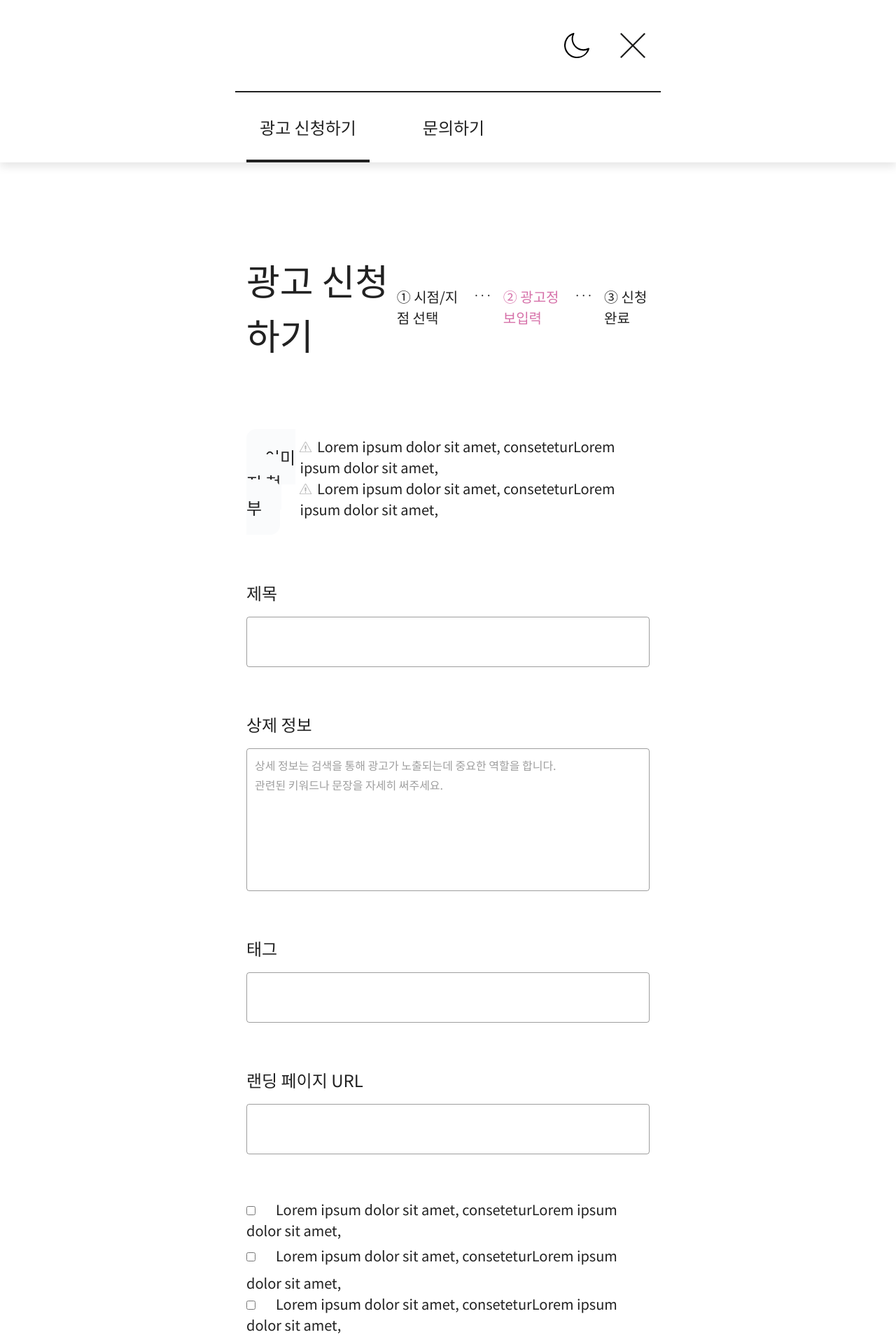
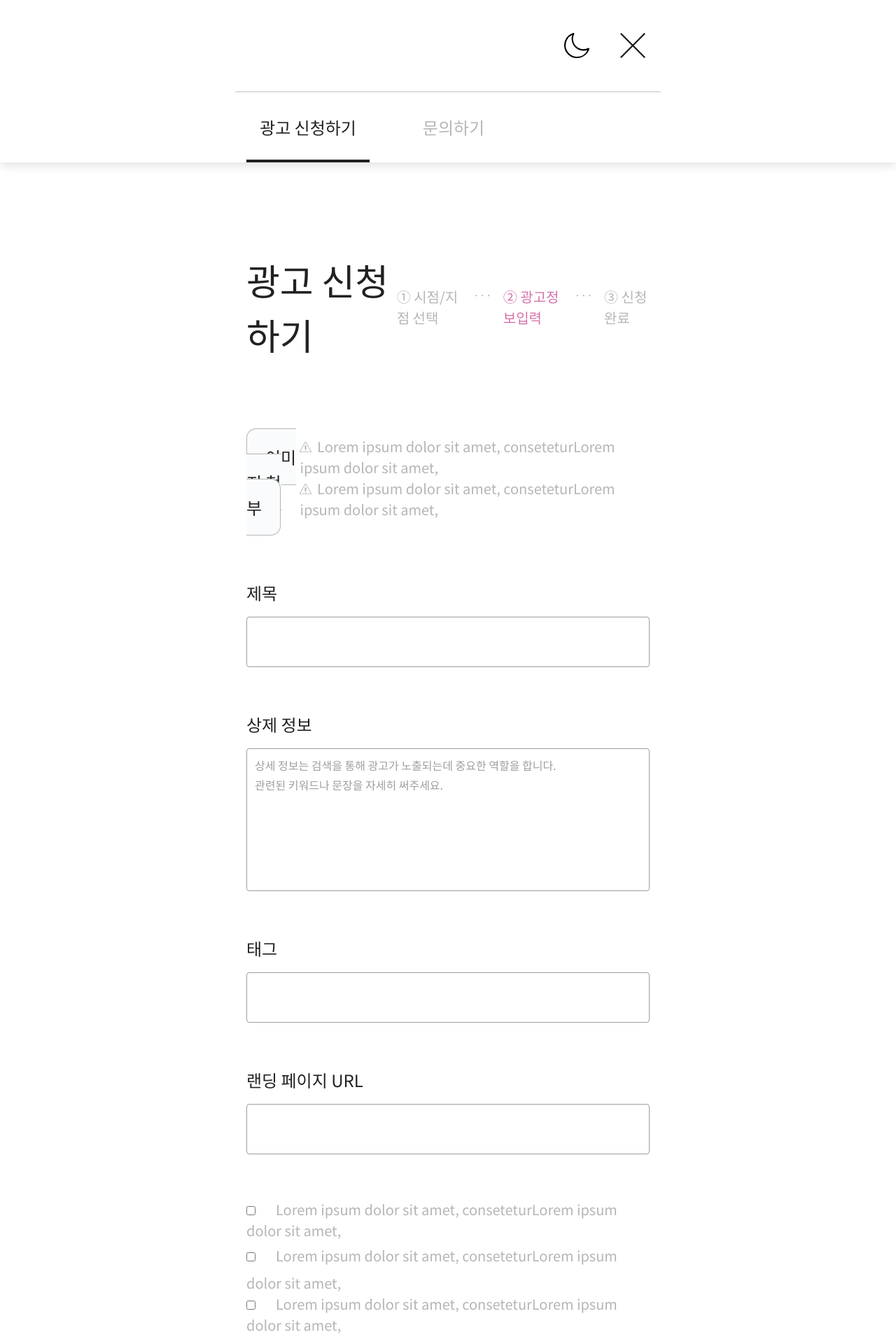
Before and after one commit to 95team/gg-pigs-web, a Nuxt app: page /ownerApply2 in a window 1280 px wide. Shown: the top 1920 px of the page at 70% size. Built offline with nearby package versions, Linux system fonts and the light colour scheme.

Commit message:
#32 modify layouts, pages due to style.css modification

```diff
--- a/layouts/content.vue
+++ b/layouts/content.vue
@@ -78,7 +78,7 @@
             />
           </button>
           <v-spacer></v-spacer>
-          <div class="pageNum" :class="[dayMode ? 'text-black' : 'text-white']">1</div>
+          <div class="pageNum" :class="[dayMode ? 'text-light1' : 'text-light5']">1</div>
           <v-spacer></v-spacer>
           <button class="clickArea centerAlign">
             <img
--- a/layouts/default.vue
+++ b/layouts/default.vue
@@ -1,6 +1,6 @@
 <template>
   <!-- dayMode -->
-  <v-app :class="[dayMode ? 'background-white' : 'background-dark-grey']">
+  <v-app :class="[dayMode ? 'background-light5' : 'background-dark1']">
     <!-- Header -->
     <header-layout :day-mode="dayMode" @update="nightDayUpdate" />
 
--- a/layouts/footer.vue
+++ b/layouts/footer.vue
@@ -4,13 +4,13 @@
     <!-- layout1 -->
     <v-layout class="divider">
       <v-flex>
-        <v-divider :class="[dayMode ? 'border-white-two' : 'border-greyish-brown']" />
+        <v-divider :class="[dayMode ? 'border-light3' : 'border-dark2']" />
       </v-flex>
     </v-layout>
 
     <!-- layout2 -->
     <v-layout class="content">
-      <v-flex :class="[dayMode ? 'text-greyish' : ' text-warm-grey']">
+      <v-flex :class="[dayMode ? 'text-light2' : ' text-dark3']">
         <span class="text">
           &copy; {{ new Date().getFullYear() }} PangGo, Inc. All rights reserved
         </span>
--- a/layouts/ownerFooter.vue
+++ b/layouts/ownerFooter.vue
@@ -2,12 +2,12 @@
   <v-container fluid pa-0>
     <!-- 분할선 -->
     <v-layout>
-      <v-divider class="border-white-two"></v-divider>
+      <v-divider class="border-light3"></v-divider>
     </v-layout>
 
     <!-- footer -->
     <v-layout class="content">
-      <v-flex d-flex justify-end class="text-greyish">
+      <v-flex d-flex justify-end class="text-light2">
         <span class="text rigthMargin32">
           &copy; {{ new Date().getFullYear() }} PangGo, Inc. All rights reserved
         </span>
--- a/layouts/ownerHeader.vue
+++ b/layouts/ownerHeader.vue
@@ -13,7 +13,7 @@
 
     <!-- 분할선 -->
     <v-layout>
-      <v-divider class="border-white-two"></v-divider>
+      <v-divider class="border-light3"></v-divider>
     </v-layout>
 
     <!-- 메뉴 -->
@@ -24,7 +24,7 @@
         </div>
         <v-divider class="menuSelected"></v-divider>
       </div>
-      <div id="menu2" class="menu text-greyish">문의하기</div>
+      <div id="menu2" class="menu text-light2">문의하기</div>
     </v-layout>
   </v-container>
 </template>
--- a/pages/ownerApply1.vue
+++ b/pages/ownerApply1.vue
@@ -5,7 +5,7 @@
       <v-flex>
         <div class="text52">광고 신청하기</div>
       </v-flex>
-      <v-flex class="text20" d-flex justify-end text-greyish>
+      <v-flex class="text20 text-light2" d-flex justify-end>
         <span class="text-primary3">&#9312; 시점/지점 선택</span>
         <span class="margin16">···</span>
         <span>&#9313; 광고정보입력</span>
@@ -36,7 +36,7 @@
             no-title
           ></v-date-picker>
         </v-card>
-        <div class="text20 text-greyish">
+        <div class="text20 text-light2">
           <v-img :src="warning" class="warningIcon"></v-img>
           <div>시작날짜를 선택해주세요.</div>
           <v-img :src="warning" class="warningIcon"></v-img>
@@ -53,7 +53,7 @@
 
     <!-- 다음 -->
     <v-layout>
-      <v-btn class="background-btn1" block text>
+      <v-btn block text>
         <nuxt-link to="/ownerApply2">
           <v-img :src="nextStep"></v-img>
         </nuxt-link>
--- a/pages/ownerApply2.vue
+++ b/pages/ownerApply2.vue
@@ -5,7 +5,7 @@
       <v-flex>
         <div class="text52">광고 신청하기</div>
       </v-flex>
-      <v-flex d-flex justify-end text-greyish>
+      <v-flex class="text-light2" d-flex justify-end>
         <span class="text20">&#9312; 시점/지점 선택</span>
         <span class="margin16">···</span>
         <span class="text20 text-primary3">&#9313; 광고정보입력</span>
@@ -24,7 +24,7 @@
         </div>
       </v-flex>
       <v-flex>
-        <div class="text20 text-greyish height80">
+        <div class="text20 text-light2 height80">
           <v-img :src="warning" class="warningIcon"></v-img>
           <div>Lorem ipsum dolor sit amet, conseteturLorem ipsum dolor sit amet,</div>
           <v-img :src="warning" class="warningIcon"></v-img>
@@ -57,7 +57,7 @@
           <div>랜딩 페이지 URL</div>
           <v-textarea auto-grow outlined rows="1" row-height="62px"></v-textarea>
         </div>
-        <div class="text20 text-greyish">
+        <div class="text20 text-light2">
           <input id="check1" type="checkbox" name="check1" />
           <label for="check1"
             >Lorem ipsum dolor sit amet, conseteturLorem ipsum dolor sit amet,</label
@@ -169,7 +169,7 @@ input[type='checkbox'] {
   vertical-align: middle;
   background-color: #fafbfc;
   cursor: pointer;
-  border: solid 1px var(--greyish);
+  border: solid 1px var(--light2);
   border-radius: 14px;
   padding: 22px 26px;
 }
```
